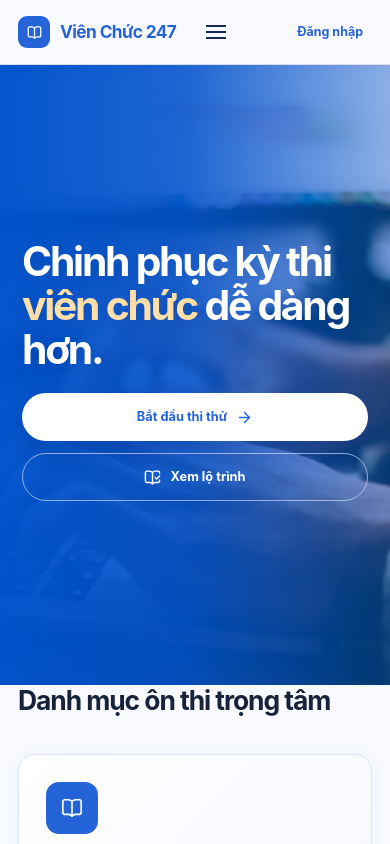
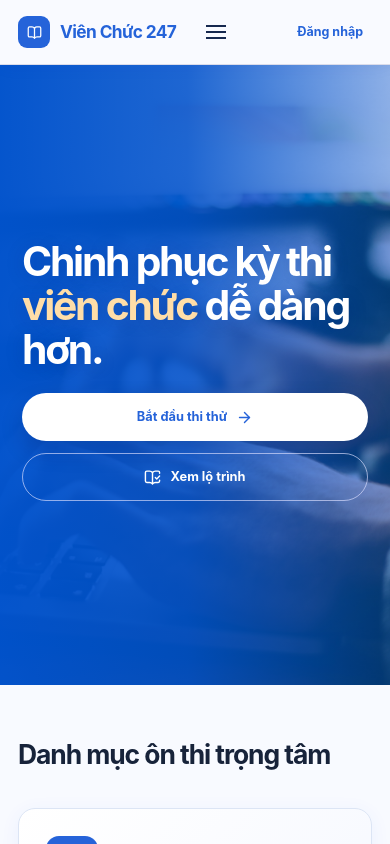
Before and after one commit to nhatduy06/on-thi-vien-chuc, a Next.js app: page / in a window 390 px wide. Shown: the top 844 px of the page. Built offline with nearby package versions, Linux system fonts and the light colour scheme; no server answers.

Commit message:
Improve homepage section spacing

```diff
--- a/src/styles/globals.css
+++ b/src/styles/globals.css
@@ -522,6 +522,7 @@ button:focus-visible, a:focus-visible, input:focus-visible, select:focus-visible
 .feature-score-card strong { color: #263652; font-size: .9rem; }
 .feature-score-card small { grid-column: 2; color: #7986a1; font-size: .6rem; }
 .home-feature-copy { max-width: 510px; }
+.home-feature-copy h2 { margin-bottom: 30px; }
 .home-feature-copy > p { max-width: 460px; margin-bottom: 28px; }
 .home-feature-list { display: flex; flex-direction: column; gap: 22px; }
 .home-feature-item { display: flex; gap: 14px; }
@@ -582,6 +583,7 @@ button:focus-visible, a:focus-visible, input:focus-visible, select:focus-visible
 .home-hero {
   display: flex;
   min-height: 560px;
+  margin-bottom: 86px;
   padding: 78px 64px 84px;
   background-color: #0052cc;
   background-image: url('/hero-study.jpg');
@@ -596,11 +598,11 @@ button:focus-visible, a:focus-visible, input:focus-visible, select:focus-visible
 .home-hero-dashboard { display: none; }
 
 @media (max-width: 900px) {
-  .home-hero { display: flex; min-height: 530px; padding: 64px 42px 72px; }
+  .home-hero { display: flex; min-height: 530px; margin-bottom: 68px; padding: 64px 42px 72px; }
   .home-hero-content { max-width: 650px; }
 }
 
 @media (max-width: 700px) {
-  .home-hero { min-height: 620px; padding: 48px 22px 58px; background-position: 68% center; }
+  .home-hero { min-height: 620px; margin-bottom: 54px; padding: 48px 22px 58px; background-position: 68% center; }
   .home-hero-overlay { background: linear-gradient(90deg, rgba(0, 82, 204, .98) 0%, rgba(0, 82, 204, .88) 48%, rgba(0, 82, 204, .43) 100%); }
 }
```
